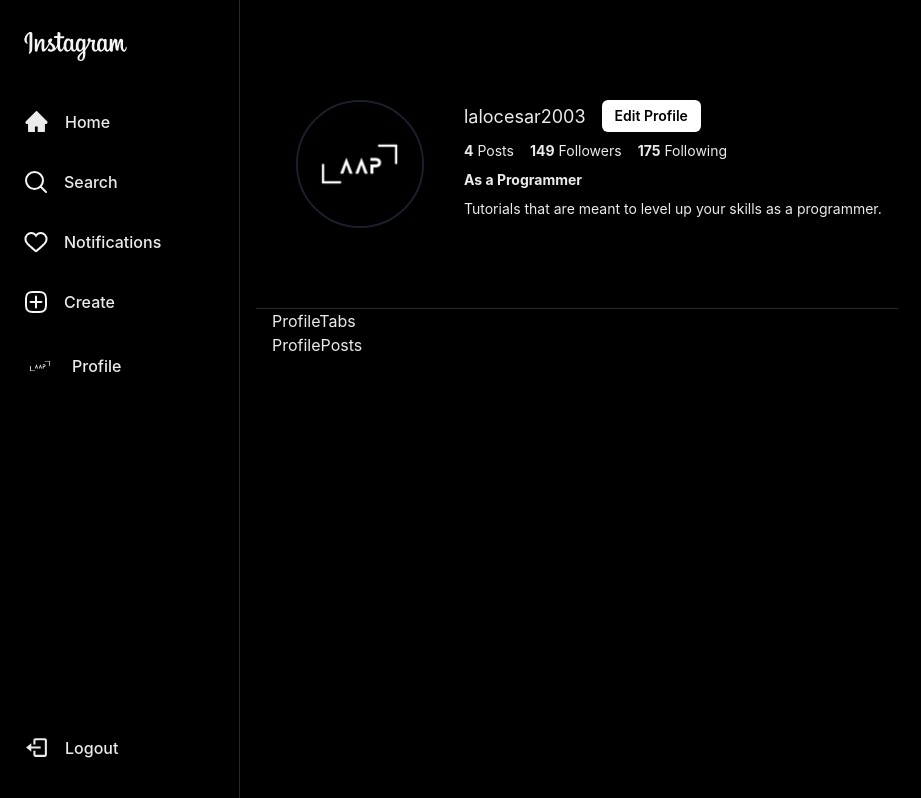
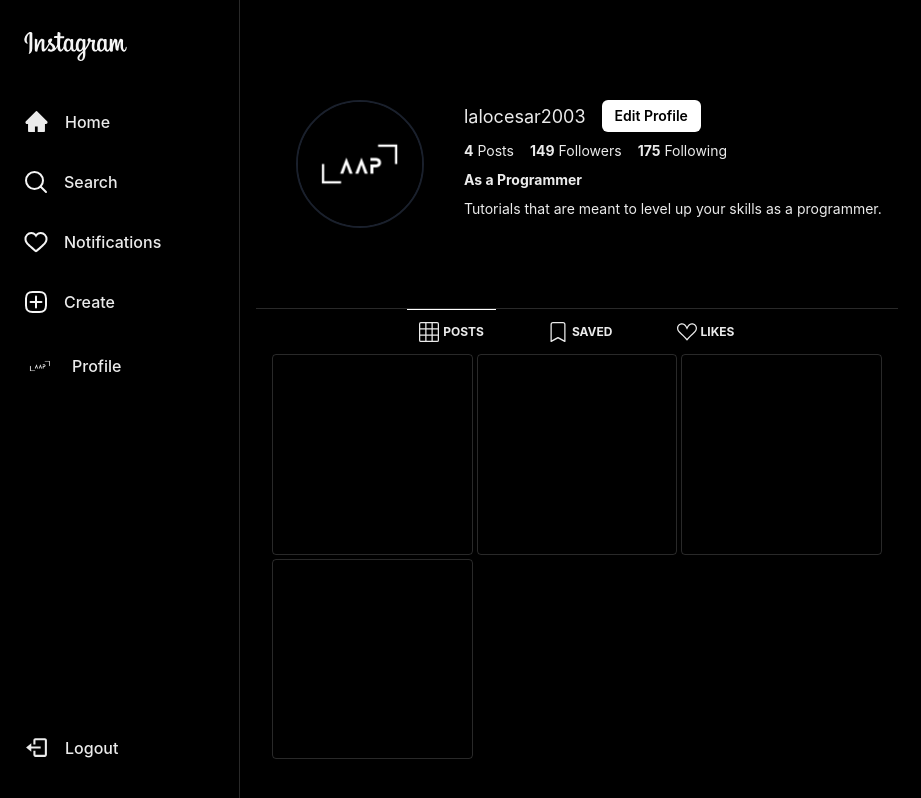
Before and after one commit to lalocesar2003/chologram, a React (Vite) app: page /1 in a window 1280 px wide. Shown: the whole page, without its empty margins (0-921 px from the left). Built offline with nearby package versions, Linux system fonts and the light colour scheme.

Commit message:
2 hora con 23  minutos

```diff
--- a/src/components/Profile/ProfilePost.jsx
+++ b/src/components/Profile/ProfilePost.jsx
@@ -1,7 +1,48 @@
-import React from "react";
+import { Flex, GridItem, Text } from "@chakra-ui/react";
+import { AiFillHeart } from "react-icons/ai";
+import { FaComment } from "react-icons/fa";
+const ProfilePost = () => {
+  return (
+    <GridItem
+      cursor="pointer"
+      borderRadius={4}
+      overflow="hidden"
+      border="1px solid"
+      borderColor="whiteAlpha.300"
+      position="relative"
+      aspectRatio={1 / 1}
+    >
+      <Flex
+        opacity={0}
+        _hover={{ opacity: 1 }}
+        position="absolute"
+        top={0}
+        left={0}
+        right={0}
+        bottom={0}
+        bg="blackAlpha.700"
+        transition="all 0.3s ease"
+        zIndex={1}
+        justifyContent="center"
+      >
+        <Flex alignItems="center" justifyContent="center" gap={50}>
+          <Flex>
+            <AiFillHeart size={20} />
+            <Text fontWeight="bold" ml={2}>
+              7
+            </Text>
+          </Flex>
 
-const ProfilePost = () => {
-  return <div>ProfilePost</div>;
+          <Flex>
+            <FaComment size={20} />
+            <Text fontWeight="bold" ml={2}>
+              7
+            </Text>
+          </Flex>
+        </Flex>
+      </Flex>
+    </GridItem>
+  );
 };
 
 export default ProfilePost;
--- a/src/components/Profile/ProfilePosts.jsx
+++ b/src/components/Profile/ProfilePosts.jsx
@@ -1,7 +1,43 @@
-import React from "react";
+import { Grid, Skeleton, VStack, Box } from "@chakra-ui/react";
+import { useEffect, useState } from "react";
+import ProfilePost from "./ProfilePost";
 
 const ProfilePosts = () => {
-  return <div>ProfilePosts</div>;
+  const [isLoading, setIsLoading] = useState(true);
+
+  useEffect(() => {
+    setTimeout(() => {
+      setIsLoading(false);
+    }, 2000);
+  }, []);
+
+  return (
+    <Grid
+      templateColumns={{
+        sm: "repeat(1, 1fr)",
+        md: "repeat(3, 1fr)",
+      }}
+      gap={1}
+      columnGap={1}
+    >
+      {isLoading &&
+        [0, 1, 2, 3, 4, 5].map((_, idx) => (
+          <VStack key={idx} alignItems="flex-start" gap={4}>
+            <Skeleton w={"full"}>
+              <Box h="300px">contents wrapped</Box>
+            </Skeleton>
+          </VStack>
+        ))}
+
+      {!isLoading && (
+        <>
+          <ProfilePost img="/img1.png" />
+          <ProfilePost img="/img2.png" />
+          <ProfilePost img="/img3.png" />
+          <ProfilePost img="/img4.png" />
+        </>
+      )}
+    </Grid>
+  );
 };
-
 export default ProfilePosts;
--- a/src/components/Profile/ProfileTabs.jsx
+++ b/src/components/Profile/ProfileTabs.jsx
@@ -1,7 +1,49 @@
-import React from "react";
+import { Box, Flex, Text } from "@chakra-ui/react";
+import { BsGrid3X3, BsBookmark, BsSuitHeart } from "react-icons/bs";
 
 const ProfileTabs = () => {
-  return <div>ProfileTabs</div>;
+  return (
+    <Flex
+      w={"full"}
+      justifyContent="center"
+      gap={{ base: 4, sm: 10 }}
+      textTransform="uppercase"
+      fontWeight={"bold"}
+    >
+      <Flex
+        borderTop={"1px solid white"}
+        alignItems={"center"}
+        p="3"
+        gap={1}
+        cursor={"pointer"}
+      >
+        <Box fontSize={20}>
+          <BsGrid3X3 />
+        </Box>
+        <Text fontSize={12} display={{ base: "none", sm: "block" }}>
+          Posts
+        </Text>
+      </Flex>
+
+      <Flex alignItems={"center"} p="3" gap={1} cursor={"pointer"}>
+        <Box fontSize={20}>
+          <BsBookmark />
+        </Box>
+        <Text fontSize={12} display={{ base: "none", sm: "block" }}>
+          Saved
+        </Text>
+      </Flex>
+
+      <Flex alignItems={"center"} p="3" gap={1} cursor={"pointer"}>
+        <Box fontSize={20}>
+          <BsSuitHeart fontWeight="bold" />
+        </Box>
+        <Text fontSize={12} display={{ base: "none", sm: "block" }}>
+          Likes
+        </Text>
+      </Flex>
+    </Flex>
+  );
 };
 
 export default ProfileTabs;
```
